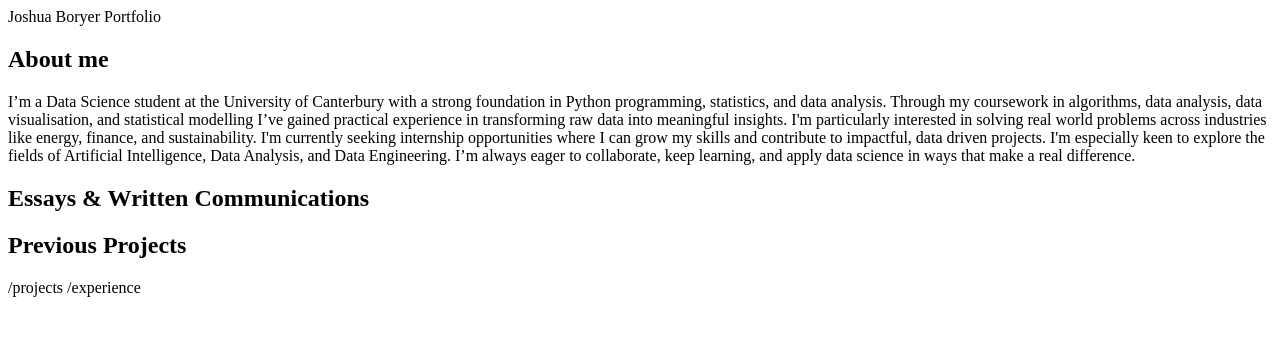
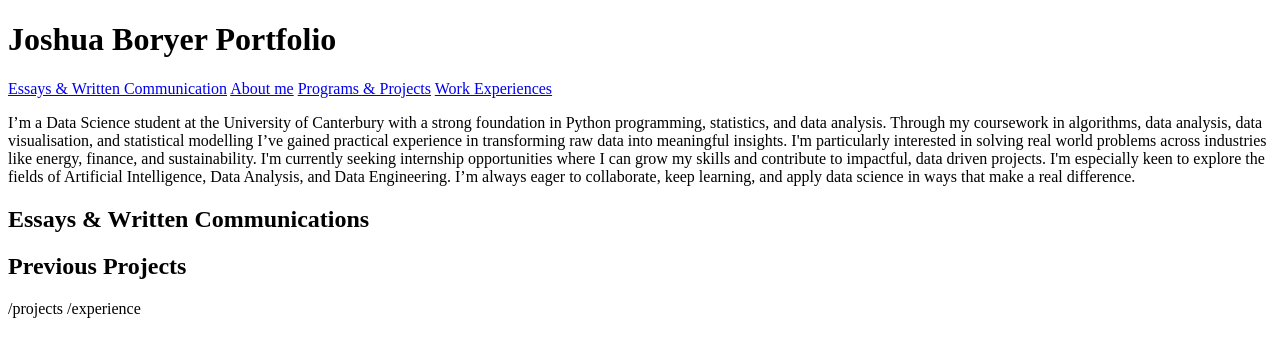
Before and after one commit to JoshuaBoryer/joshua_boryer_portfolio, a plain HTML site: page index.html in a window 1280 px wide. Drawn offline with Linux system fonts and the light colour scheme.

Commit message:
Update index.html

```diff
--- a/index.html
+++ b/index.html
@@ -1,8 +1,17 @@
 <!DOCTYPE html>
 <html>
-<head> Joshua Boryer Portfolio </head>
+<head>
+   <title> Joshua Boryer Portfolio </title>
+</head>
+<body>
+  <h1> Joshua Boryer Portfolio </h1>
+  <a href="essays and written communication.html">Essays & Written Communication</a>
+  <a href="about.html">About me</a>
+  <a href="projects.html">Programs & Projects</a>
+  <a href="work experience.html">Work Experiences</a>
+</body>
 
-<h2> About me </h2>
+
 <p> I’m a Data Science student at the University of Canterbury with a strong foundation in Python programming, statistics, and data analysis. Through my coursework in algorithms, data analysis, data visualisation, and statistical modelling I’ve gained practical experience in transforming raw data into meaningful insights.
 I'm particularly interested in solving real world problems across industries like energy, finance, and sustainability. I'm currently seeking internship opportunities where I can grow my skills and contribute to impactful, data driven projects. I'm especially keen to explore the fields of Artificial Intelligence, Data Analysis, and Data Engineering.
 I’m always eager to collaborate, keep learning, and apply data science in ways that make a real difference.
```
